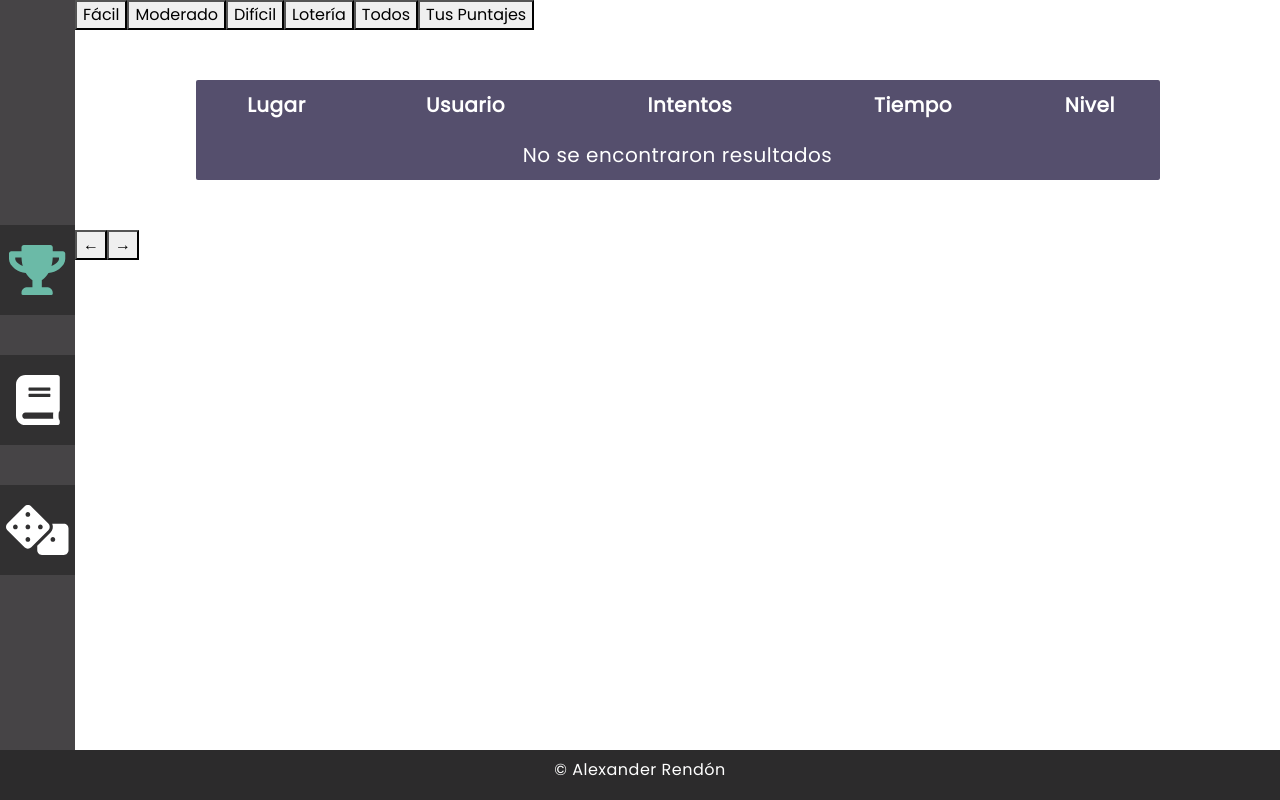
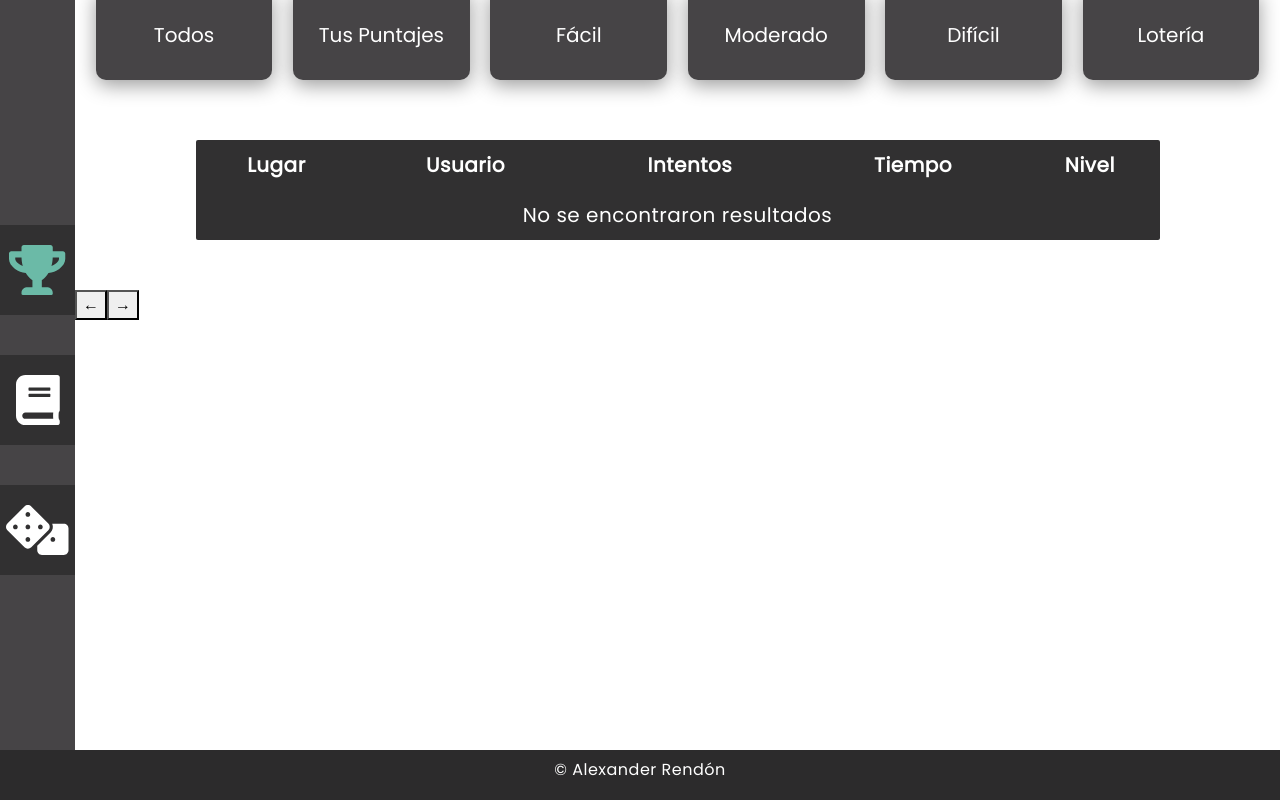
Before and after one commit to alexdr00/LogicGuess, a React app in the folder client/: page / in a window 1280 px wide. Built offline with nearby package versions, Linux system fonts and the light colour scheme; no server answers.

Commit message:
Filter buttons styled

```diff
--- a/client/src/components/scores/ScoresFilter.js
+++ b/client/src/components/scores/ScoresFilter.js
@@ -3,7 +3,7 @@ import React from 'react';
 const ScoresFilter = (props) => {
   return (
     <button
-      className="filter__button"
+      className={`filters__button filters__button--${props.fieldShown}`}
       onClick={() => props.onFilterClick(props.fieldShown)}>
       {props.buttonLabel}
     </button>
--- a/client/src/containers/Leaderboard.js
+++ b/client/src/containers/Leaderboard.js
@@ -12,15 +12,15 @@ class Leaderboard extends Component {
     super(props);
 
     // Pagination (scores per page)
-    this.rowsPerPage = 5;
+    this.rowsPerPage = 15;
 
     this.filters = [
+      { buttonLabel: 'Todos', fieldShown: 'all' },
+      { buttonLabel: 'Tus Puntajes', fieldShown: 'userScores' },
       { buttonLabel: 'Fácil', fieldShown: 'easy' },
       { buttonLabel: 'Moderado', fieldShown: 'moderate' },
       { buttonLabel: 'Difícil', fieldShown: 'hard' },
       { buttonLabel: 'Lotería', fieldShown: 'lottery' },
-      { buttonLabel: 'Todos', fieldShown: 'all' },
-      { buttonLabel: 'Tus Puntajes', fieldShown: 'userScores' },
     ];
 
     this.state = {
--- a/client/src/stylesheets/components/_filters.scss
+++ b/client/src/stylesheets/components/_filters.scss
@@ -0,0 +1,53 @@
+.filters {
+  display: flex;
+  flex-flow: row wrap;
+  justify-content: space-evenly;
+  position: relative;
+  height: 9rem;
+  top: -10px;
+
+
+  &__button {
+    position: relative;
+    top: 0;
+    width: 14.666%;
+    border: none;
+    background-color: $navColor;
+    color: white;
+    font-size: 2rem;
+    border-radius: 0 0 10px 10px;
+    box-shadow: 0 5px 20px $lightGrayColor;
+    cursor: pointer;
+    transition: all .4s;
+
+    &--easy:hover {
+      background-color: $lavenderColor;
+    }
+
+    &--moderate:hover {
+      background-color: $aquaColor;
+    }
+
+    &--hard:hover {
+      background-color: $sunshineColor;
+    }
+
+    &--lottery:hover {
+      background-color: $crimsonSkyColor;
+    }
+
+    &--all:hover,
+    &--userScores:hover {
+      background-color: darken($navColor, 10);
+    }
+  }
+
+  &__button:hover {
+    transform: scale(.95);
+    box-shadow: 0 3px 14px $lightGrayColor;
+  }
+
+  &__button:focus {
+    outline: none;
+  }
+}
--- a/client/src/stylesheets/components/_leaderboard.scss
+++ b/client/src/stylesheets/components/_leaderboard.scss
@@ -24,9 +24,10 @@
   }
 
   tr:nth-child(odd) {
-    background: darken($color: $lavenderColor, $amount: 10 );
+    background: darken($color: $navColor, $amount: 8 );
   }
+
   tr:nth-child(even) {
-    background: $lavenderColor;
+    background: $navColor;
   }
 }
--- a/client/src/stylesheets/main.scss
+++ b/client/src/stylesheets/main.scss
@@ -16,6 +16,8 @@
 @import 'components/help';
 @import 'components/timer';
 @import 'components/leaderboard';
+@import 'components/filters';
+@import 'components/pagination';
 
 @import 'layout/general';
 @import 'layout/navbar';
```
Also changed, not shown: client/src/stylesheets/build/main.css.
